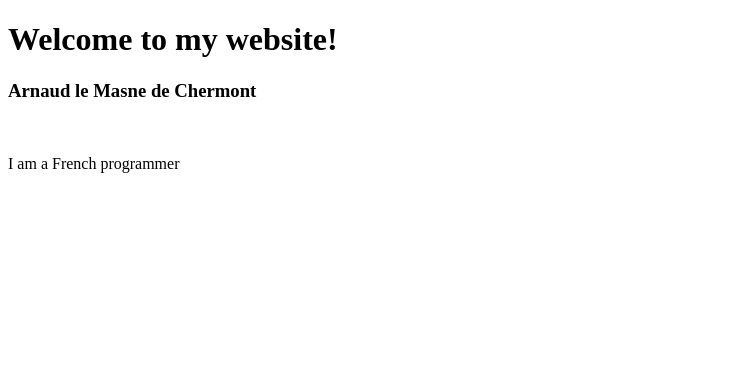
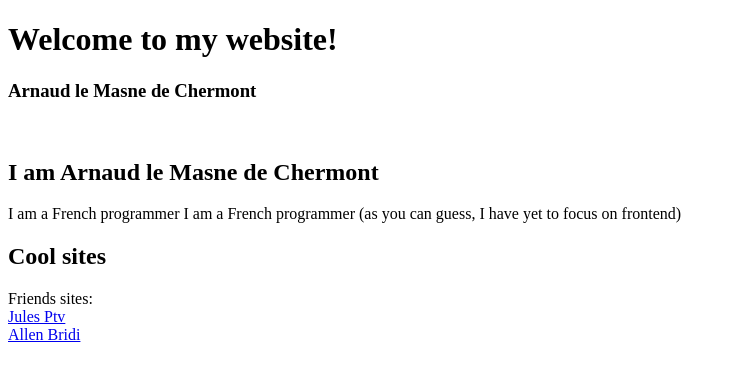
Before and after one commit to Aarrn33/Aarrn33.github.io, a plain HTML site: page index.html in a window 1280 px wide. Shown: the whole page, without its empty margins (0-736 px from the left). Drawn offline with Linux system fonts and the light colour scheme.

Commit message:
Added friends websites

```diff
--- a/index.html
+++ b/index.html
@@ -16,8 +16,22 @@
             Arnaud le Masne de Chermont
         </h3>
         <br/>
+        <h2>
+            I am Arnaud le Masne de Chermont
+        </h2>
         <p>
             I am a French programmer
+            I am a French programmer (as you can guess, I have yet to focus on frontend)
+        </p>
+        <h2>
+            Cool sites
+        </h2>
+        <p>
+            Friends sites:
+            <br>
+            <a href="https://jules-ptv.github.io/">Jules Ptv</a>
+            <br>
+            <a href="https://www.allenbridi.com/">Allen Bridi</a>
         </p>
     </body>
 </html>
```
